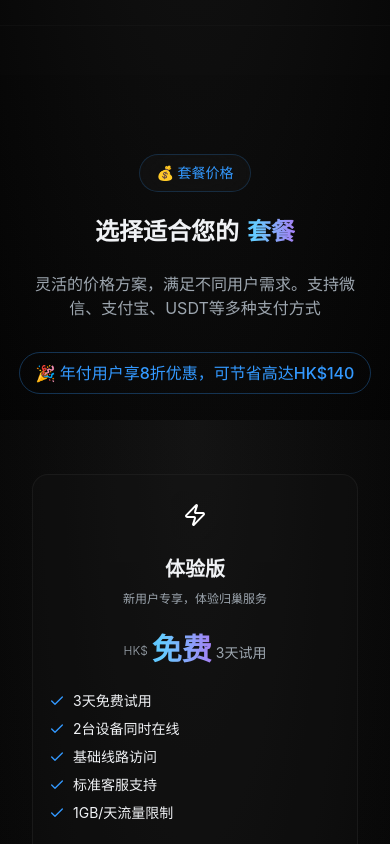
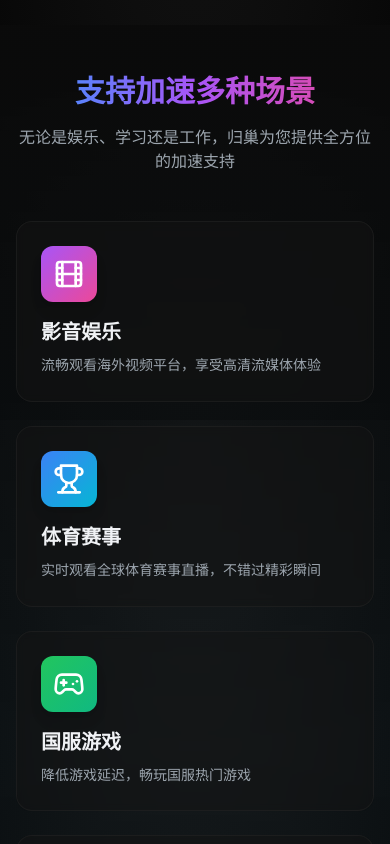
Before and after one commit to Alexneilcaiqiqi/vivid-palette-ai, a React (Vite) app: page / in a window 390 px wide. Shown: the part 3800-4644 px from the top of the page. Built offline with nearby package versions, Linux system fonts and the light colour scheme.

Commit message:
Add "Support for Multiple Acceleration Scenarios" section

```diff
--- /dev/null
+++ b/src/components/Scenarios.tsx
@@ -0,0 +1,98 @@
+import { Film, Trophy, Gamepad2, GraduationCap, Users, Radio } from "lucide-react";
+
+const Scenarios = () => {
+  const scenarios = [
+    {
+      icon: Film,
+      title: "影音娱乐",
+      description: "流畅观看海外视频平台，享受高清流媒体体验",
+      gradient: "from-purple-500 to-pink-500"
+    },
+    {
+      icon: Trophy,
+      title: "体育赛事",
+      description: "实时观看全球体育赛事直播，不错过精彩瞬间",
+      gradient: "from-blue-500 to-cyan-500"
+    },
+    {
+      icon: Gamepad2,
+      title: "国服游戏",
+      description: "降低游戏延迟，畅玩国服热门游戏",
+      gradient: "from-green-500 to-emerald-500"
+    },
+    {
+      icon: GraduationCap,
+      title: "远程学习",
+      description: "稳定连接全球教育平台，在线学习无忧",
+      gradient: "from-orange-500 to-amber-500"
+    },
+    {
+      icon: Users,
+      title: "办公会议",
+      description: "高效跨境视频会议，团队协作更流畅",
+      gradient: "from-indigo-500 to-purple-500"
+    },
+    {
+      icon: Radio,
+      title: "达人直播",
+      description: "高清流畅直播推流，内容创作更专业",
+      gradient: "from-pink-500 to-rose-500"
+    }
+  ];
+
+  return (
+    <section
+      className="py-12 md:py-20 px-4 md:px-8 lg:px-16 relative overflow-hidden"
+      aria-labelledby="scenarios-title"
+    >
+      {/* 背景装饰 */}
+      <div className="absolute inset-0 bg-gradient-to-b from-background via-accent/5 to-background pointer-events-none" />
+
+      <div className="max-w-7xl mx-auto relative z-10">
+        {/* 标题区域 */}
+        <header className="text-center mb-12 md:mb-16">
+          <h2
+            id="scenarios-title"
+            className="text-3xl md:text-4xl lg:text-5xl font-bold mb-4 bg-gradient-to-r from-primary via-purple-500 to-pink-500 bg-clip-text text-transparent"
+          >
+            支持加速多种场景
+          </h2>
+          <p className="text-base md:text-lg text-muted-foreground max-w-2xl mx-auto">
+            无论是娱乐、学习还是工作，归巢为您提供全方位的加速支持
+          </p>
+        </header>
+
+        {/* 场景卡片网格 */}
+        <div className="grid grid-cols-1 sm:grid-cols-2 lg:grid-cols-3 gap-6 md:gap-8">
+          {scenarios.map((scenario, index) => {
+            const Icon = scenario.icon;
+            return (
+              <div
+                key={index}
+                className="group relative bg-card/50 backdrop-blur-sm border border-border/50 rounded-2xl p-6 md:p-8 hover:border-primary/50 transition-all duration-300 hover:shadow-lg hover:shadow-primary/10 hover:-translate-y-1"
+              >
+                {/* 图标容器 */}
+                <div className={`w-14 h-14 md:w-16 md:h-16 rounded-xl bg-gradient-to-br ${scenario.gradient} p-3 mb-4 md:mb-6 group-hover:scale-110 transition-transform duration-300 shadow-lg`}>
+                  <Icon className="w-full h-full text-white" aria-hidden="true" />
+                </div>
+
+                {/* 文字内容 */}
+                <h3 className="text-xl md:text-2xl font-bold mb-2 md:mb-3">
+                  {scenario.title}
+                </h3>
+                <p className="text-sm md:text-base text-muted-foreground leading-relaxed">
+                  {scenario.description}
+                </p>
+
+                {/* 悬停效果光晕 */}
+                <div className={`absolute inset-0 rounded-2xl bg-gradient-to-br ${scenario.gradient} opacity-0 group-hover:opacity-5 transition-opacity duration-300 pointer-events-none`} />
+              </div>
+            );
+          })}
+        </div>
+      </div>
+    </section>
+  );
+};
+
+export default Scenarios;
--- a/src/pages/Index.tsx
+++ b/src/pages/Index.tsx
@@ -1,6 +1,7 @@
 import Header from "@/components/Header";
 import Hero from "@/components/Hero";
 import Features from "@/components/Features";
+import Scenarios from "@/components/Scenarios";
 import Pricing from "@/components/Pricing";
 import Footer from "@/components/Footer";
 
@@ -11,6 +12,7 @@ const Index = () => {
       <main className="space-y-16 md:space-y-24 lg:space-y-32" role="main">
         <Hero />
         <Features />
+        <Scenarios />
         <Pricing />
       </main>
       <Footer />
```
